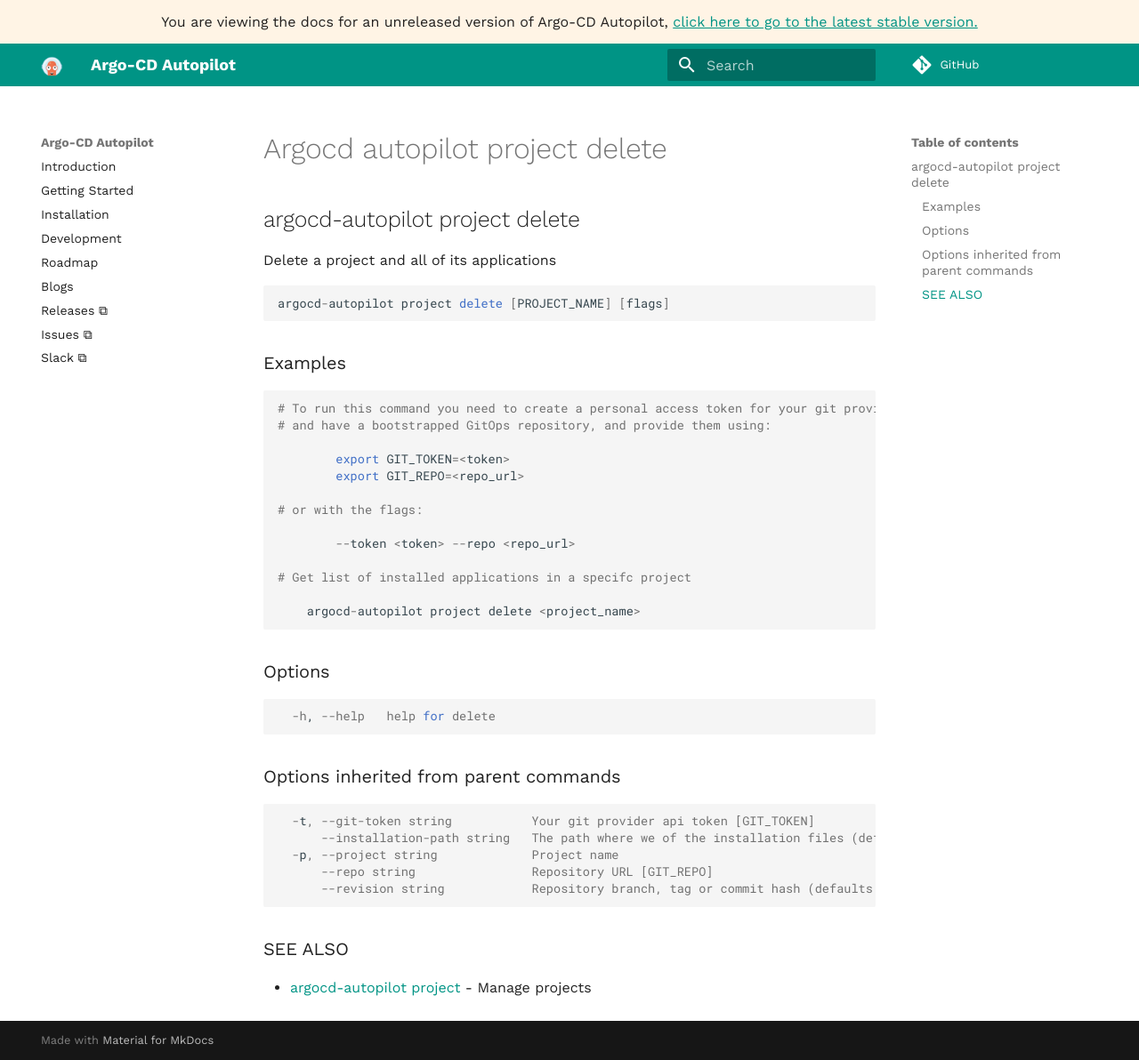
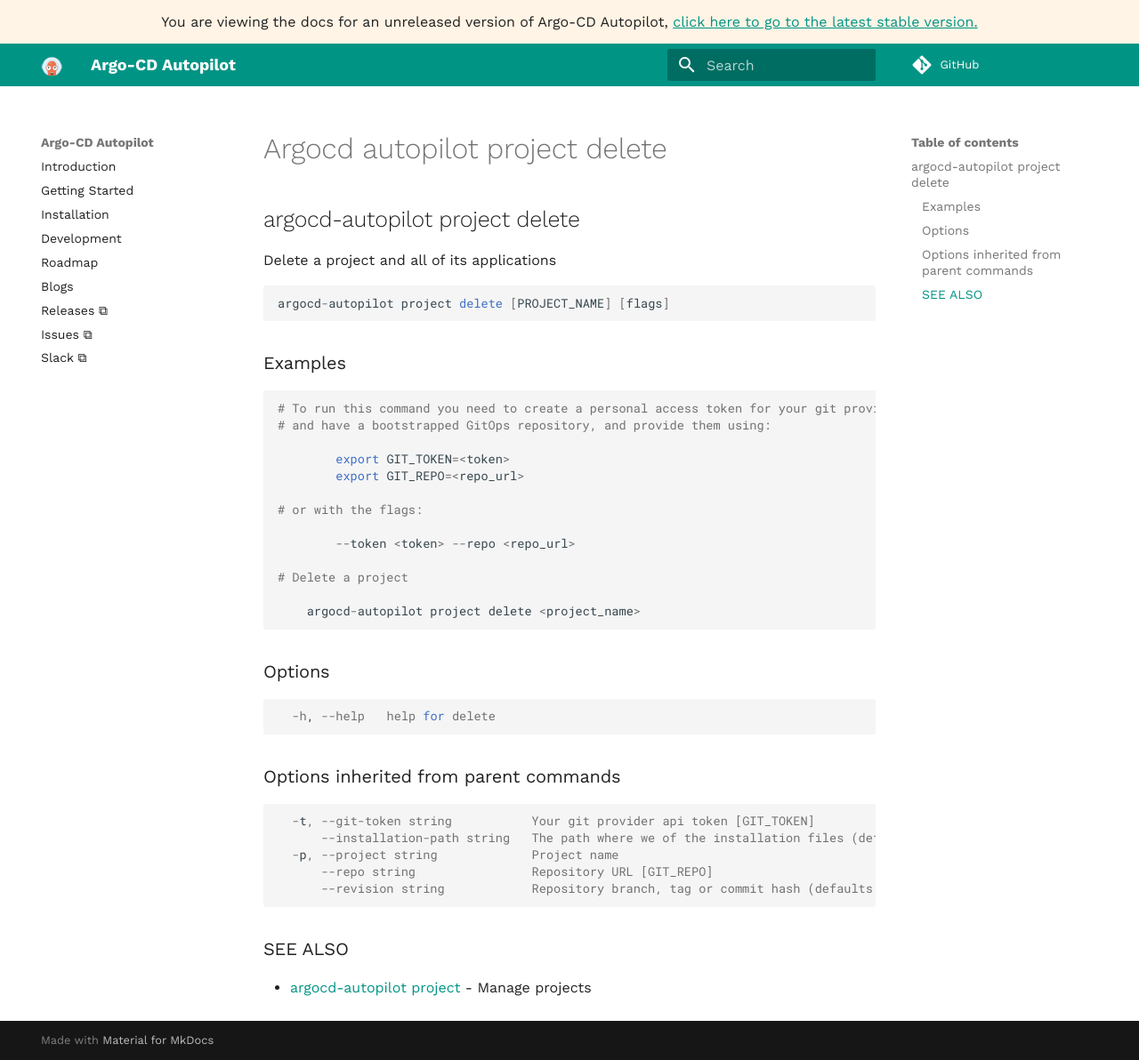
Before and after one commit to argoproj-labs/argocd-autopilot, an MkDocs documentation site: the page built from docs/commands/argocd-autopilot_project_delete.md, in a window 1280 px wide and 1192 px high. Shown: the whole window at 89% size. Built offline with MkDocs 1.6.1 and Material for MkDocs 9.7.7, drawn with Linux system fonts in a browser that asks for light colours; comment, search, counter and statistics services are not loaded.

Commit message:
updated docs

```diff
--- a/docs/commands/argocd-autopilot_project_delete.md
+++ b/docs/commands/argocd-autopilot_project_delete.md
@@ -20,7 +20,7 @@ argocd-autopilot project delete [PROJECT_NAME] [flags]
 
         --token <token> --repo <repo_url>
 
-# Get list of installed applications in a specifc project
+# Delete a project
 
     argocd-autopilot project delete <project_name>
 
```
